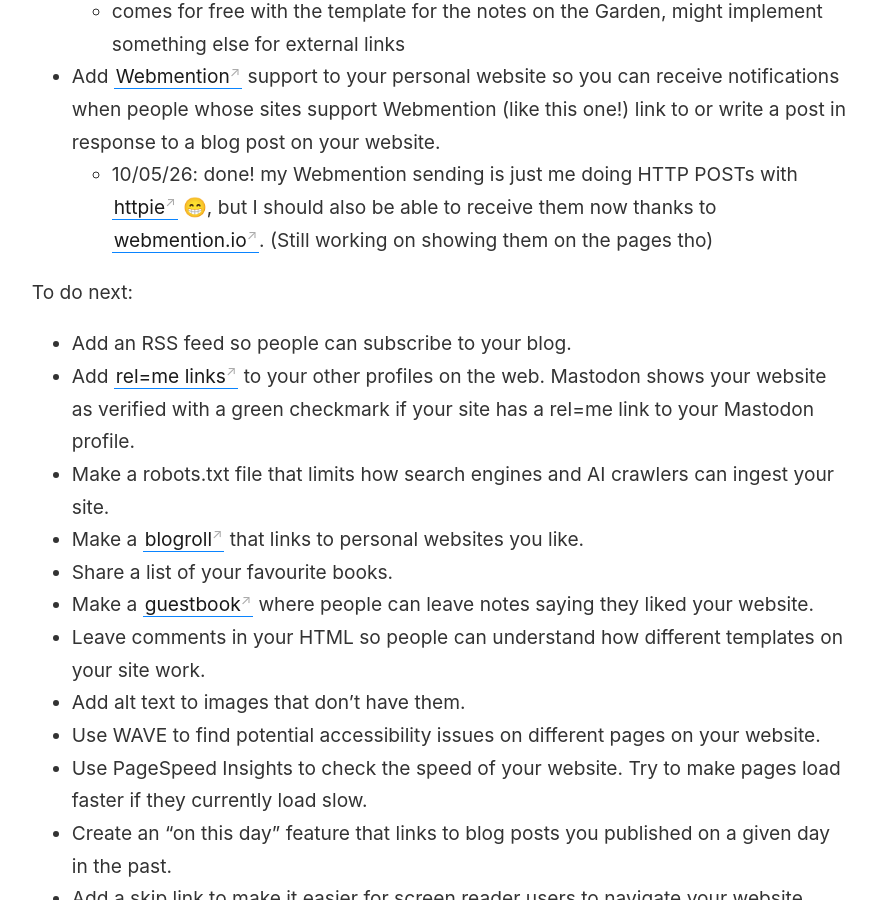
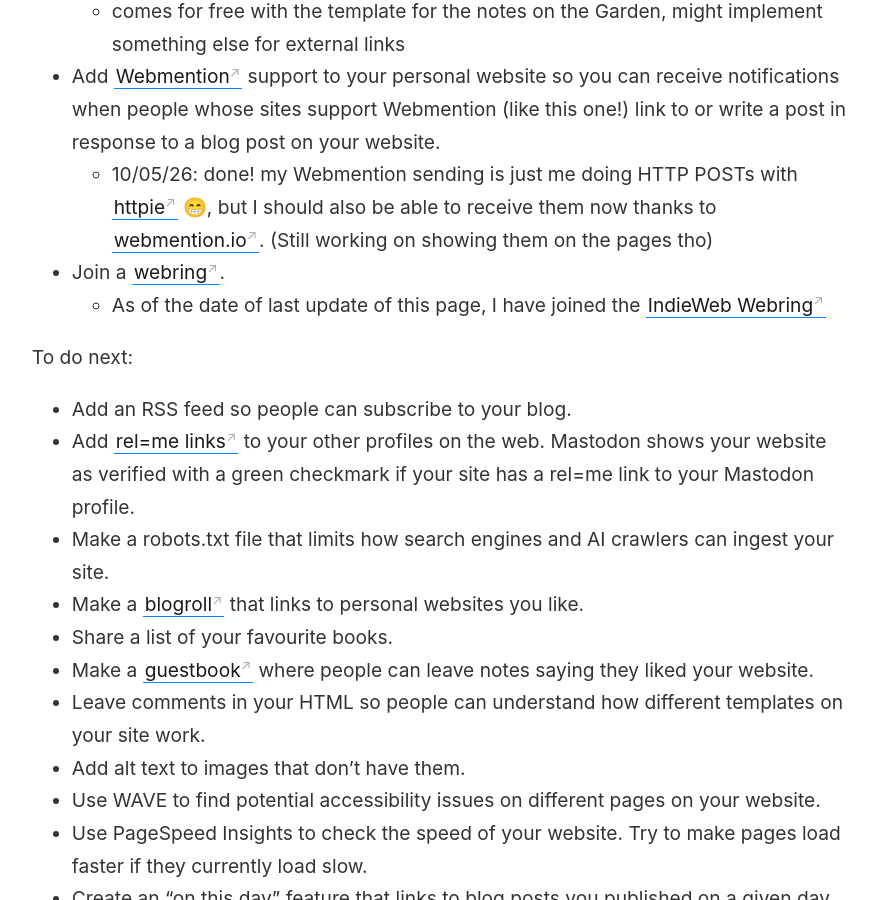
Before and after one commit to ricardochavezt/ricardochavezt.com, a Jekyll site: the page built from _notes/100 things I did (or will do) on my personal website.md, in a window 1280 px wide and 900 px high, scrolled down 1040 px. Shown: the whole window, without its empty margins (45-921 px from the left). Built offline with Jekyll 4.4.1, drawn with Linux system fonts in a browser that asks for light colours.

Commit message:
Updated changelog: joined the IndieWeb webring

```diff
--- a/_notes/100 things I did (or will do) on my personal website.md
+++ b/_notes/100 things I did (or will do) on my personal website.md
@@ -23,6 +23,8 @@
 	- comes for free with the template for the notes on the Garden, might implement something else for external links
 - Add [Webmention](https://indieweb.org/Webmention) support to your personal website so you can receive notifications when people whose sites support Webmention (like this one!) link to or write a post in response to a blog post on your website.
 	- 10/05/26: done! my Webmention sending is just me doing HTTP POSTs with [httpie](https://httpie.io/) 😁, but I should also be able to receive them now thanks to [webmention.io](https://webmention.io/). (Still working on showing them on the pages tho)
+- Join a [webring](https://indieweb.org/webring).
+	- As of the date of last update of this page, I have joined the [IndieWeb Webring](https://xn--sr8hvo.ws/)
 
 To do next:
 
```
Also changed, not shown: other parts of _notes/100 things I did (or will do) on my personal website.md (+0 -1 lines).
